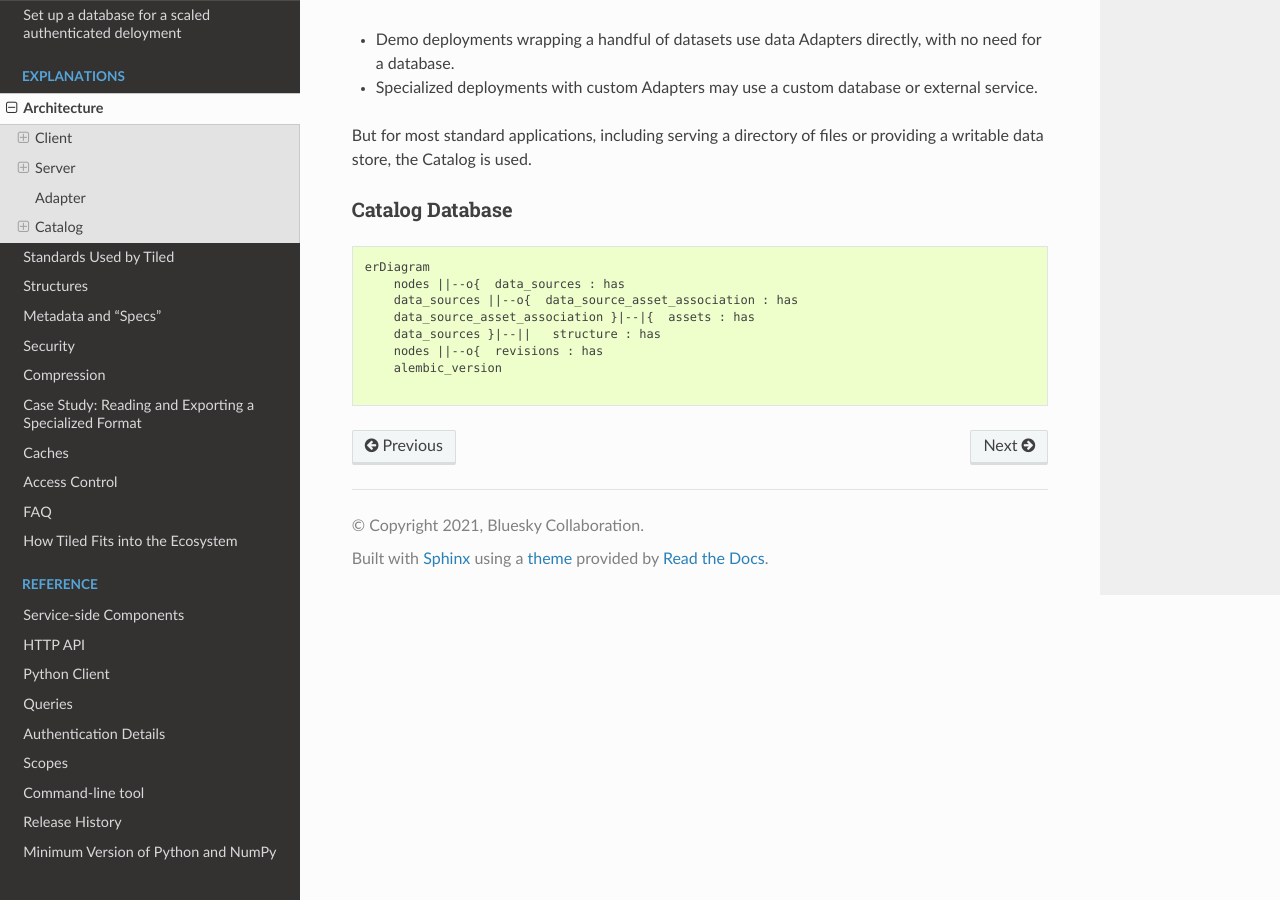
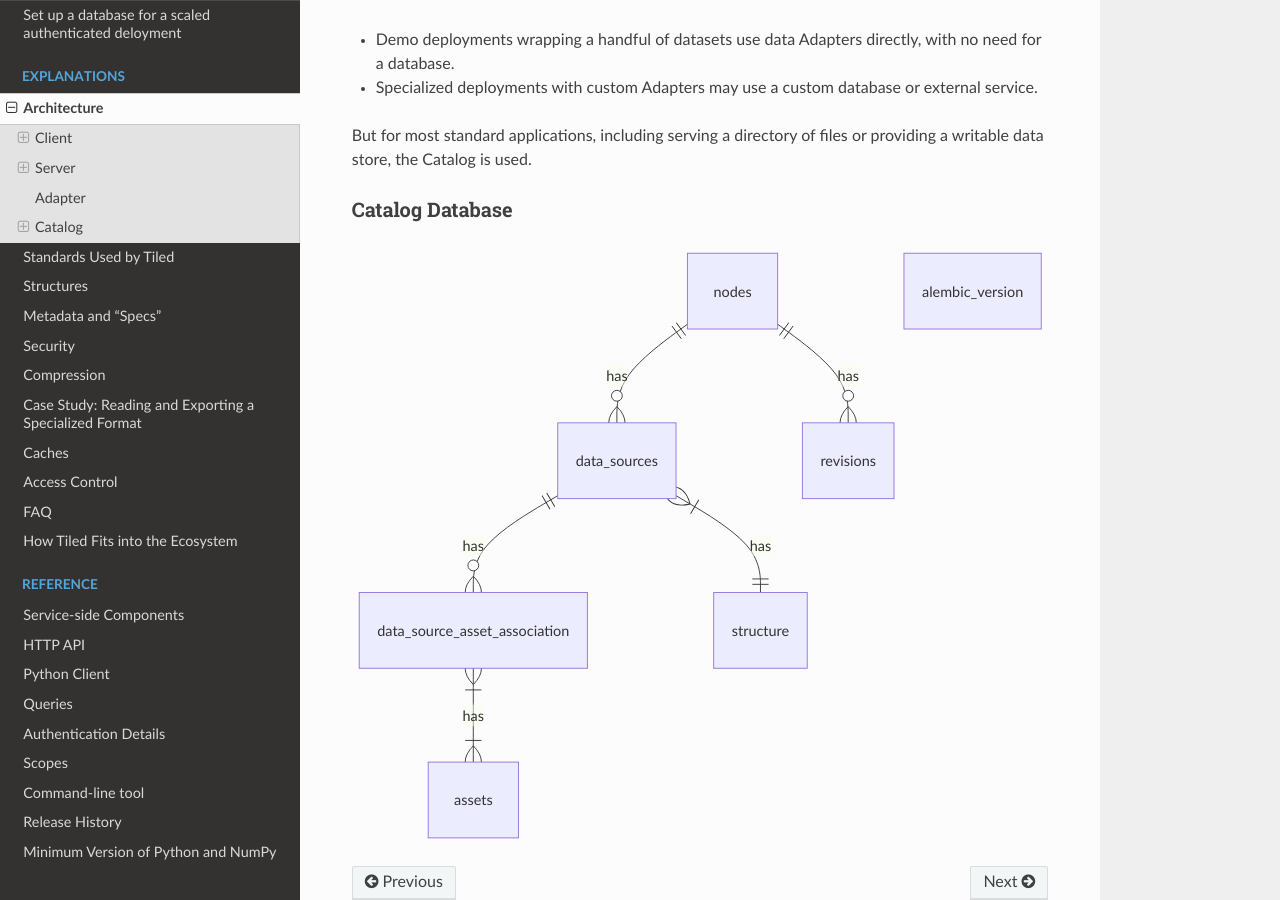
Before and after one commit to bluesky/tiled, a Sphinx documentation site: the page built from docs/source/explanations/architecture.md, in a window 1280 px wide and 900 px high, scrolled down 2628 px. Built offline with Sphinx 7.4.7 and the Read the Docs theme 2.0.0, drawn with Linux system fonts in a browser that asks for light colours; pages that are not in the unit, such as notebooks, are missing from menus; the version number could not be read and is left out.

Commit message:
Make mermaid a directive
Also add explicit target for Catalog Database header

````diff
--- a/docs/source/explanations/architecture.md
+++ b/docs/source/explanations/architecture.md
@@ -125,10 +125,10 @@ providing a writable data store, the Catalog is used.
 [Pydantic]: https://docs.pydantic.dev/
 [content negotiation]: https://developer.mozilla.org/en-US/docs/Web/HTTP/Content_negotiation
 
-
+(catalog-database)=
 ### Catalog Database
 
-``` mermaid
+```{mermaid}
 erDiagram
     nodes ||--o{  data_sources : has
     data_sources ||--o{  data_source_asset_association : has
````
